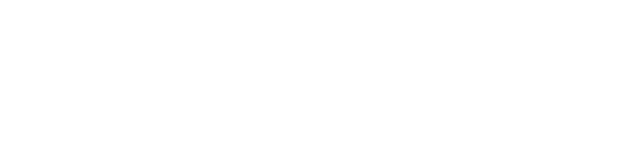
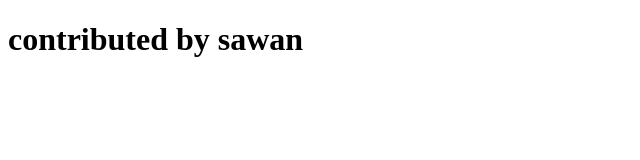
Before and after one commit to Sakshi-soni23/new-one, a plain HTML site: page index.html in a window 1280 px wide. Shown: the whole page, without its empty margins (0-640 px from the left). Drawn offline with Linux system fonts and the light colour scheme.

Commit message:
added new text

```diff
--- a/index.html
+++ b/index.html
@@ -6,6 +6,6 @@
     <title>Document</title>
 </head>
 <body>
-
+    <h1>contributed by sawan</h1>
 </body>
 </html>
```
